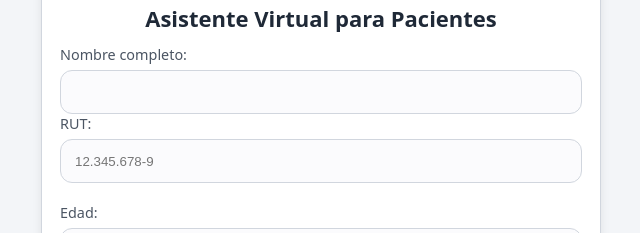
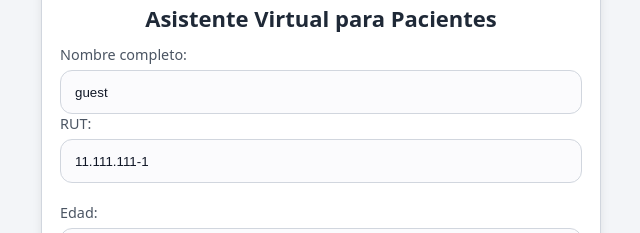
Before and after one commit to cahuerta/ASISTENCIA-ICA, a React (Vite) app: page / in a window 1280 px wide. Both pictures are taken after a click on the button "INVITADO (GUEST)". Shown: the part 384-617 px from the top of the page, without its empty margins (319-959 px from the left). Built offline with nearby package versions, Linux system fonts and the light colour scheme.

Commit message:
Update FormularioPacienteBasico.jsx

```diff
--- a/src/FormularioPacienteBasico.jsx
+++ b/src/FormularioPacienteBasico.jsx
@@ -1,6 +1,6 @@
 // src/FormularioPacienteBasico.jsx
 "use client";
-import React, { useState } from "react";
+import React, { useState, useEffect } from "react";
 
 /* ================= Utilidades RUT (Chile) ================= */
 function limpiarRut(str = "") {
@@ -40,18 +40,29 @@ function validarRut(str = "") {
   return { valido, motivo: valido ? "" : `DV incorrecto, debería ser ${dvOk}` };
 }
 
+/* ================== Guest detection (solo nombre+rut) ================== */
+const GUEST_NOMBRE = "Guest";
+const GUEST_RUT = "11.111.111-1";
+function normRut(str){ return String(str||"").replace(/[^0-9kK]/g,"").toUpperCase(); }
+function isGuestPair(nombre, rut){
+  return String(nombre||"").trim().toLowerCase() === GUEST_NOMBRE
+      && normRut(rut) === normRut(GUEST_RUT);
+}
+
 /* ================= Formulario básico (autónomo si no recibe props) ================= */
 function FormularioPacienteBasico({
   datos,
   onCambiarDato,
   onSubmit,
-  modoInvitado = false, // si es true, no valida RUT estrictamente ni exige campos
+  modoInvitado = false,   // si es true, no valida RUT estrictamente ni exige campos
+  initialValues = null,   // ← NUEVO: precarga opcional (usado por PantallaUno)
 }) {
   // MODO AUTÓNOMO: si no me pasan datos/onCambiarDato, uso estado interno
   const isManaged = typeof onCambiarDato === "function" && datos && typeof datos === "object";
   const [localDatos, setLocalDatos] = useState(() => ({
-    nombre: "",
-    rut: "",
+    // Solo sembramos nombre y rut desde initialValues; edad y genero quedan vacíos
+    nombre: initialValues?.nombre ?? "",
+    rut: initialValues?.rut ?? "",
     edad: "",
     genero: "",
   }));
@@ -71,8 +82,19 @@ function FormularioPacienteBasico({
   const [rutMsg, setRutMsg] = useState("");
   const [rutValido, setRutValido] = useState(true);
 
+  // Bloqueo de Nombre/RUT cuando detectamos perfil guest real (nombre+rut)
+  const [bloquearNombreRut, setBloquearNombreRut] = useState(() =>
+    isGuestPair(curr?.nombre, curr?.rut)
+  );
+
+  useEffect(() => {
+    setBloquearNombreRut(isGuestPair(curr?.nombre, curr?.rut));
+  }, [curr?.nombre, curr?.rut]);
+
   /* ======= RUT en vivo ======= */
   const handleRutChange = (e) => {
+    if (bloquearNombreRut) return;
+
     if (modoInvitado) {
       setCampo("rut", e.target.value);
       setRutValido(true);
@@ -106,6 +128,7 @@ function FormularioPacienteBasico({
   };
 
   const handleRutBlur = () => {
+    if (bloquearNombreRut) return;
     if (modoInvitado) return;
 
     const s = limpiarRut(curr?.rut || "");
@@ -129,8 +152,8 @@ function FormularioPacienteBasico({
 
   /* ======= Submit ======= */
   const handleSubmit = (e) => {
-    // Validaciones cuando NO es invitado
-    if (!modoInvitado) {
+    // Validaciones cuando NO es invitado y NO está bloqueado (guest real)
+    if (!modoInvitado && !bloquearNombreRut) {
       const v = validarRut(curr?.rut || "");
       if (!v.valido) {
         e.preventDefault();
@@ -182,6 +205,7 @@ function FormularioPacienteBasico({
         required={req(true)}
         autoComplete="name"
         autoCapitalize="words"
+        readOnly={bloquearNombreRut}
       />
 
       <label>RUT:</label>
@@ -197,6 +221,7 @@ function FormularioPacienteBasico({
         aria-invalid={!rutValido}
         aria-describedby="rut-help"
         className={rutValido ? "" : "input-error"}
+        readOnly={bloquearNombreRut}
       />
       <div
         id="rut-help"
@@ -207,7 +232,7 @@ function FormularioPacienteBasico({
           color: rutValido ? "var(--text-muted)" : "var(--primary-dark)",
         }}
       >
-        {modoInvitado ? "" : rutMsg}
+        {bloquearNombreRut ? "" : (modoInvitado ? "" : rutMsg)}
       </div>
 
       <label>Edad:</label>
```
